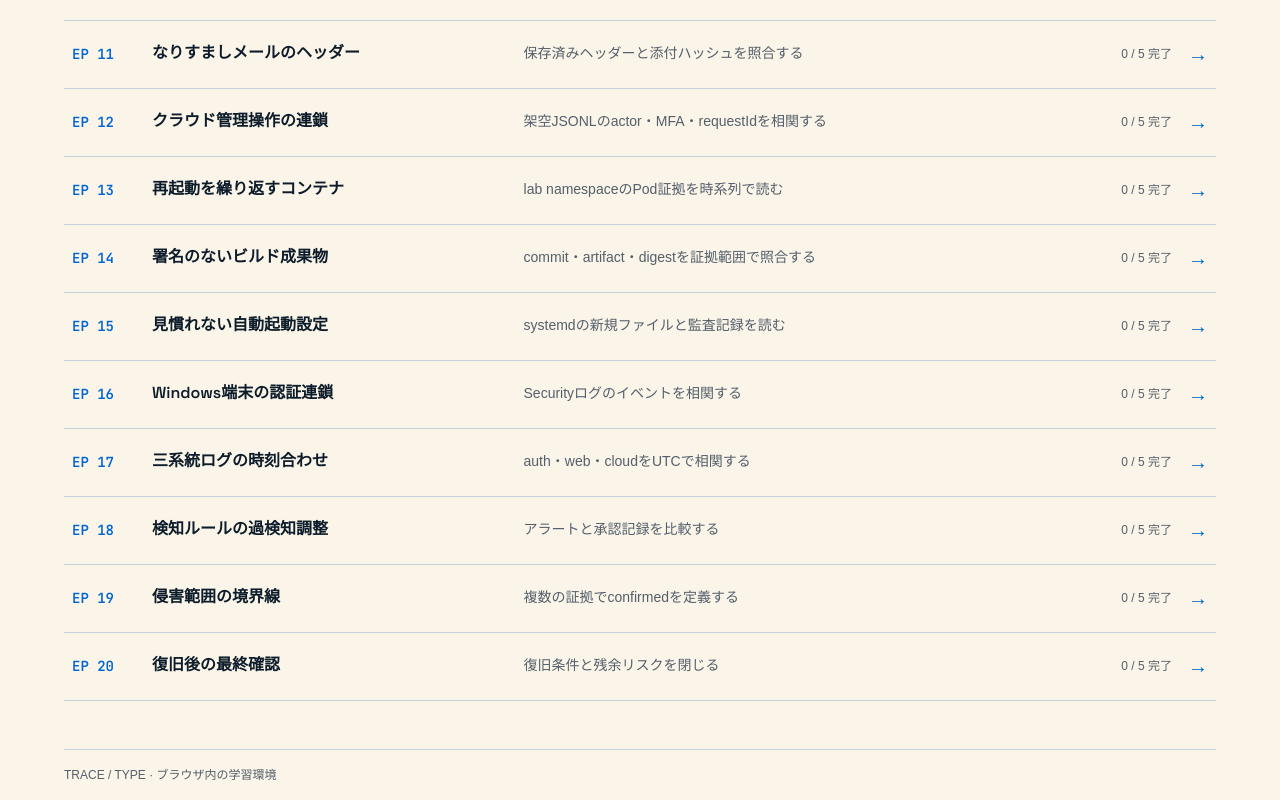
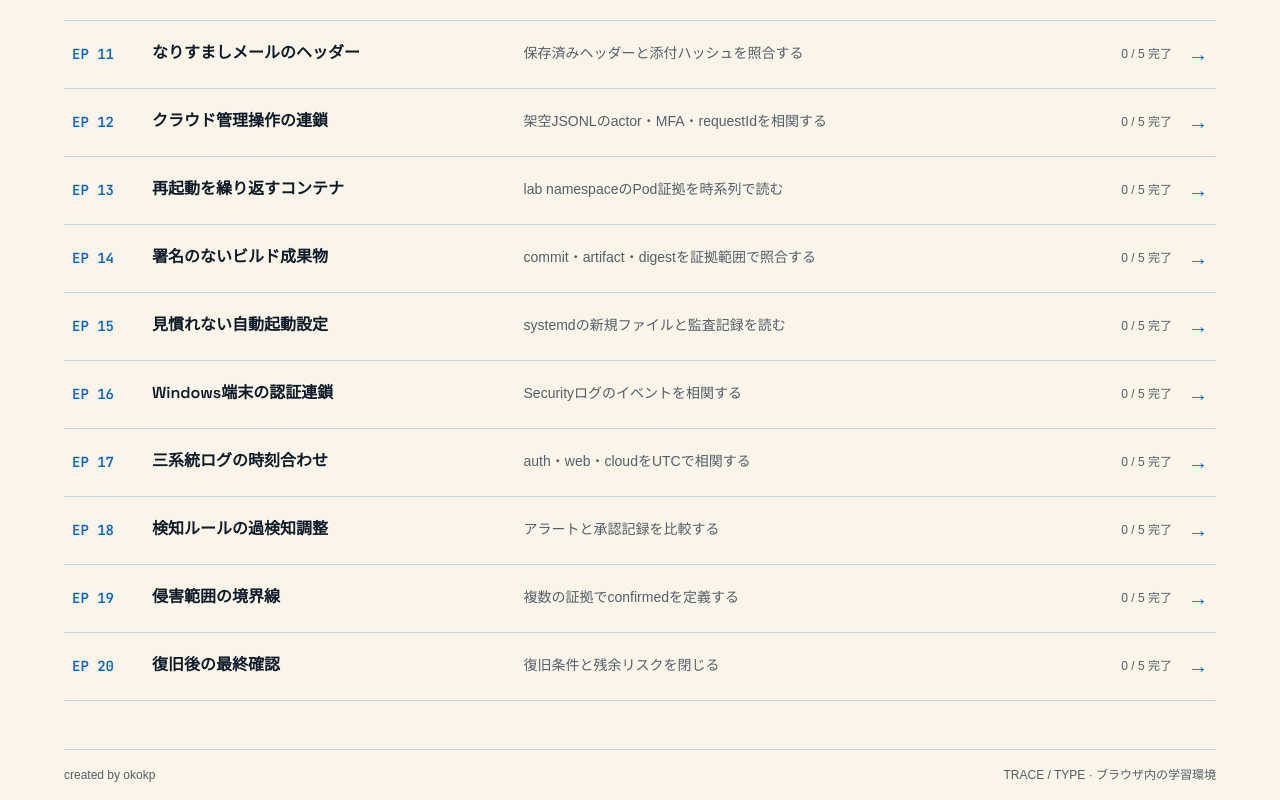
Before and after one commit to okuda-ry/trace-type, a website: page index.html in a window 1280 px wide. Shown: the part 1107-1907 px from the top of the page. Drawn offline with Linux system fonts and the light colour scheme; a web font is replaced by a local one.

Commit message:
feat: add home creator credit

```diff
--- a/home.css
+++ b/home.css
@@ -225,10 +225,18 @@ a:focus-visible {
 }
 
 .home-footer {
+  display: flex;
+  flex-direction: column;
+  align-items: flex-start;
+  gap: var(--space-3xs);
   border-top: 1px solid var(--color-rule);
   padding-block: var(--space-sm);
   color: var(--color-muted);
   font-size: var(--text-xs);
+}
+
+.home-footer-copy {
+  min-width: 0;
 }
 
 @media (min-width: 40rem) {
@@ -273,4 +281,15 @@ a:focus-visible {
   .home-episode-progress {
     margin-top: 0;
   }
+
+  .home-footer {
+    flex-direction: row;
+    align-items: center;
+    justify-content: space-between;
+    gap: var(--space-sm);
+  }
+
+  .home-footer-copy {
+    text-align: right;
+  }
 }
--- a/index.html
+++ b/index.html
@@ -5,7 +5,7 @@
   <meta name="viewport" content="width=device-width, initial-scale=1, viewport-fit=cover">
   <meta name="description" content="TRACE / TYPEは、コマンドを一文字ずつ入力して調査の意味を学ぶブラウザ教材です。">
   <title>TRACE / TYPE — TYPE → UNDERSTAND.</title>
-  <link rel="stylesheet" href="home.css?v=20260825-home2">
+  <link rel="stylesheet" href="home.css?v=20260826-credit1">
   <link rel="icon" href="favicon.svg" type="image/svg+xml">
 </head>
 <body class="home-page">
@@ -28,7 +28,10 @@
       <nav id="episodeList" class="home-episode-list" aria-label="エピソード一覧"></nav>
     </section>
   </main>
-  <footer class="home-footer">TRACE / TYPE · ブラウザ内の学習環境</footer>
+  <footer class="home-footer">
+    <span class="home-credit">created by okokp</span>
+    <span class="home-footer-copy">TRACE / TYPE · ブラウザ内の学習環境</span>
+  </footer>
   <script type="module" src="home.js?v=20260825-home2"></script>
 </body>
 </html>
```
Also changed, not shown: tests/progression.test.mjs (+4 -1 lines).
